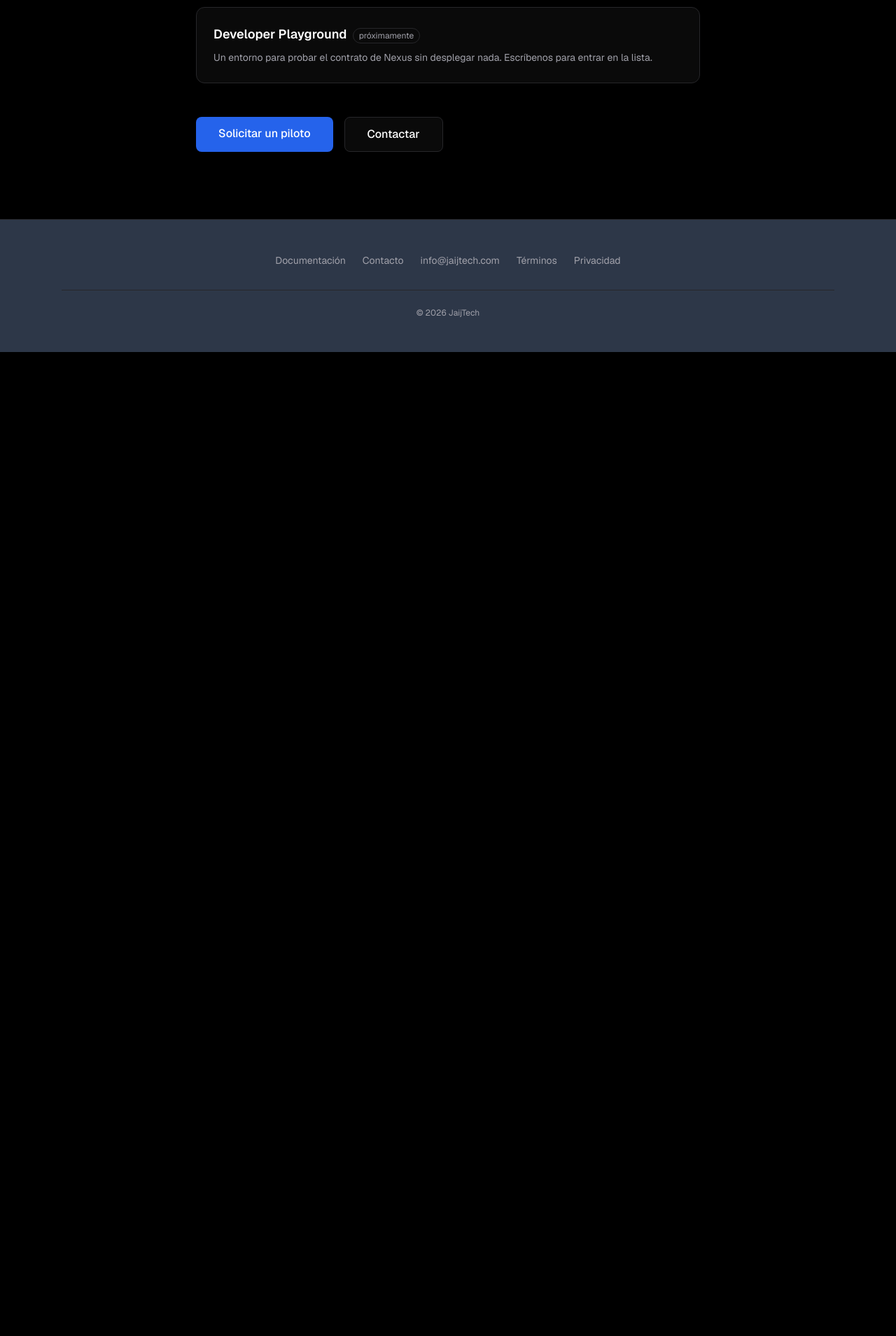
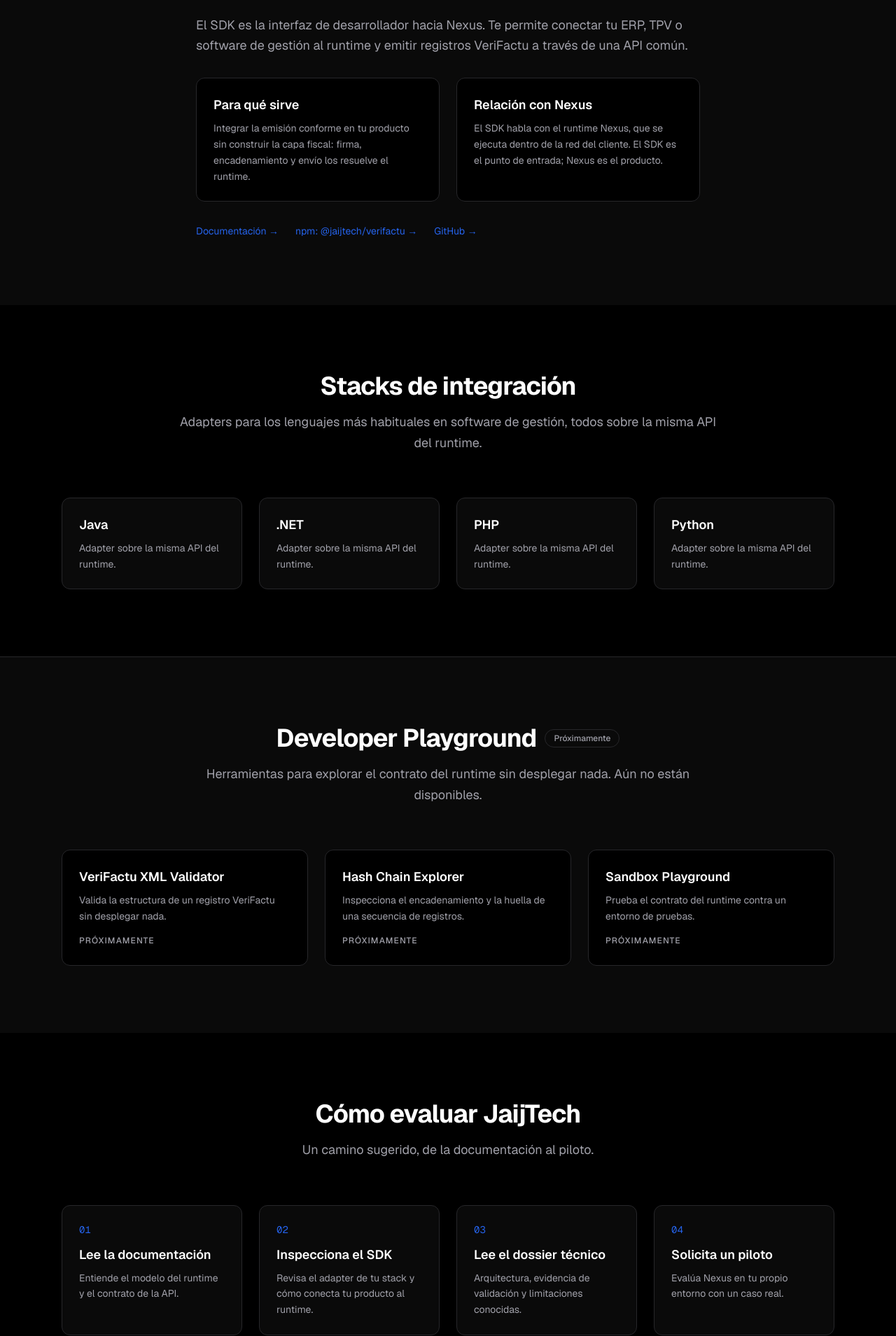
Before and after one commit to jaijtech/jaijtech.com, a Next.js app: page /developers in a window 1280 px wide. Shown: the part 633-2542 px from the top of the page at 70% size. Before the commit the page ends 1136 px from the top, so only its background shows below. Built offline with nearby package versions, Linux system fonts and the light colour scheme.

Commit message:
feat(site): add developers evaluation page

```diff
--- a/app/developers/page.tsx
+++ b/app/developers/page.tsx
@@ -4,56 +4,253 @@
 export const metadata: Metadata = {
   title: "Para desarrolladores",
   description:
-    "El punto de entrada técnico a Nexus: SDK y adapters para Java, .NET, PHP y Python, documentación y el futuro Developer Playground.",
+    "El punto de entrada técnico para evaluar JaijTech: SDK y adapters para Java, .NET, PHP y Python, documentación y el futuro Developer Playground. El runtime Nexus es el producto.",
 };
+
+// 3. Integration stacks
+const stacks = [
+  {
+    name: "Java",
+    body: "Adapter sobre la misma API del runtime.",
+  },
+  {
+    name: ".NET",
+    body: "Adapter sobre la misma API del runtime.",
+  },
+  {
+    name: "PHP",
+    body: "Adapter sobre la misma API del runtime.",
+  },
+  {
+    name: "Python",
+    body: "Adapter sobre la misma API del runtime.",
+  },
+];
+
+// 4. Developer Playground tools (coming soon)
+const playground = [
+  {
+    name: "VeriFactu XML Validator",
+    body: "Valida la estructura de un registro VeriFactu sin desplegar nada.",
+  },
+  {
+    name: "Hash Chain Explorer",
+    body: "Inspecciona el encadenamiento y la huella de una secuencia de registros.",
+  },
+  {
+    name: "Sandbox Playground",
+    body: "Prueba el contrato del runtime contra un entorno de pruebas.",
+  },
+];
+
+// 5. Technical evaluation path
+const evaluationPath = [
+  {
+    n: "01",
+    title: "Lee la documentación",
+    body: "Entiende el modelo del runtime y el contrato de la API.",
+  },
+  {
+    n: "02",
+    title: "Inspecciona el SDK",
+    body: "Revisa el adapter de tu stack y cómo conecta tu producto al runtime.",
+  },
+  {
+    n: "03",
+    title: "Lee el dossier técnico",
+    body: "Arquitectura, evidencia de validación y limitaciones conocidas.",
+  },
+  {
+    n: "04",
+    title: "Solicita un piloto",
+    body: "Evalúa Nexus en tu propio entorno con un caso real.",
+  },
+];
+
+// 6. FAQ
+const faqs = [
+  {
+    q: "¿El SDK es el producto?",
+    a: "No. El producto es Nexus, el runtime que se despliega e integra en tu producto. El SDK y los adapters son el punto de entrada técnico para evaluarlo e integrarlo.",
+  },
+  {
+    q: "¿Puedo usar el SDK sin Nexus?",
+    a: "El SDK y los adapters están pensados para integrar el runtime Nexus en tu producto. Son la interfaz hacia el runtime, no un sustituto de él.",
+  },
+  {
+    q: "¿Nexus es open source?",
+    a: "No. Nexus es el runtime comercial y se distribuye bajo licenciamiento; durante esta fase, a través del programa de piloto.",
+  },
+  {
+    q: "¿Puedo probar sin AEAT ni certificados?",
+    a: "La evaluación inicial del contrato y del SDK no requiere certificados de producción. La emisión conforme se valida contra el entorno de pruebas de la AEAT durante el piloto.",
+  },
+  {
+    q: "¿Cómo empiezo un piloto?",
+    a: "Desde la página de piloto puedes enviarnos tu producto, tu stack y tu caso de uso. Revisamos el encaje técnico y concretamos la conversación inicial.",
+  },
+];
 
 export default function DevelopersPage() {
   return (
+    <>
+      {/* 1. Hero */}
       <section className="mx-auto max-w-3xl px-6 py-24">
-      <h1 className="text-4xl font-bold tracking-tight md:text-5xl">
+        <p className="text-sm font-medium uppercase tracking-widest text-accent">
           Para desarrolladores
+        </p>
+        <h1 className="mt-4 text-4xl font-bold tracking-tight md:text-5xl">
+          El punto de entrada técnico para evaluar JaijTech
         </h1>
         <p className="mt-6 text-lg leading-relaxed text-muted">
-        El punto de entrada técnico a Nexus, para los equipos que evalúan el
-        runtime. El SDK es el on-ramp al runtime, no un producto aparte.
+          SDK, documentación y herramientas para que los equipos técnicos
+          evalúen e integren el runtime. El SDK es el on-ramp; el producto es{" "}
+          <Link href="/nexus" className="text-accent underline-offset-4 hover:underline">
+            Nexus
+          </Link>
+          , el runtime que se despliega en la infraestructura de tu cliente.
         </p>
+      </section>
 
-      <div className="mt-12 space-y-6">
-        <div className="rounded-xl border border-border bg-surface p-6">
-          <h2 className="text-lg font-semibold">SDK y adapters</h2>
+      {/* 2. SDK */}
+      <section className="border-t border-border bg-surface">
+        <div className="mx-auto max-w-3xl px-6 py-24">
+          <h2 className="text-3xl font-bold tracking-tight md:text-4xl">SDK</h2>
+          <p className="mt-4 text-lg leading-relaxed text-muted">
+            El SDK es la interfaz de desarrollador hacia Nexus. Te permite
+            conectar tu ERP, TPV o software de gestión al runtime y emitir
+            registros VeriFactu a través de una API común.
+          </p>
+          <div className="mt-8 grid gap-6 md:grid-cols-2">
+            <div className="rounded-xl border border-border bg-background p-6">
+              <h3 className="text-lg font-semibold">Para qué sirve</h3>
               <p className="mt-2 text-sm leading-relaxed text-muted">
-            Adapters para Java, .NET, PHP y Python con la misma API del runtime.
+                Integrar la emisión conforme en tu producto sin construir la capa
+                fiscal: firma, encadenamiento y envío los resuelve el runtime.
               </p>
             </div>
-        <div className="rounded-xl border border-border bg-surface p-6">
-          <h2 className="text-lg font-semibold">Documentación</h2>
+            <div className="rounded-xl border border-border bg-background p-6">
+              <h3 className="text-lg font-semibold">Relación con Nexus</h3>
               <p className="mt-2 text-sm leading-relaxed text-muted">
-            Guías de integración y referencia de la API del runtime.
+                El SDK habla con el runtime Nexus, que se ejecuta dentro de la red
+                del cliente. El SDK es el punto de entrada; Nexus es el producto.
               </p>
+            </div>
+          </div>
+          <div className="mt-8 flex flex-wrap gap-x-6 gap-y-3 text-sm">
             <a
               href="https://docs.jaijtech.com"
               target="_blank"
               rel="noopener noreferrer"
-            className="mt-4 inline-block text-sm text-accent underline-offset-4 hover:underline"
+              className="text-accent underline-offset-4 hover:underline"
             >
-            docs.jaijtech.com →
+              Documentación →
+            </a>
+            <a
+              href="https://www.npmjs.com/package/@jaijtech/verifactu"
+              target="_blank"
+              rel="noopener noreferrer"
+              className="text-accent underline-offset-4 hover:underline"
+            >
+              npm: @jaijtech/verifactu →
+            </a>
+            <a
+              href="https://github.com/jaijtech/verifactu"
+              target="_blank"
+              rel="noopener noreferrer"
+              className="text-accent underline-offset-4 hover:underline"
+            >
+              GitHub →
             </a>
           </div>
-        <div className="rounded-xl border border-border bg-surface p-6">
-          <h2 className="text-lg font-semibold">
-            Developer Playground{" "}
-            <span className="ml-1 rounded-full border border-border px-2 py-0.5 text-xs font-normal text-muted">
-              próximamente
-            </span>
+        </div>
+      </section>
+
+      {/* 3. Integration stacks */}
+      <section className="mx-auto max-w-6xl px-6 py-24">
+        <div className="mx-auto max-w-3xl text-center">
+          <h2 className="text-3xl font-bold tracking-tight md:text-4xl">
+            Stacks de integración
           </h2>
-          <p className="mt-2 text-sm leading-relaxed text-muted">
-            Un entorno para probar el contrato de Nexus sin desplegar nada.
-            Escríbenos para entrar en la lista.
+          <p className="mt-4 text-lg leading-relaxed text-muted">
+            Adapters para los lenguajes más habituales en software de gestión,
+            todos sobre la misma API del runtime.
           </p>
         </div>
+        <div className="mt-16 grid gap-6 sm:grid-cols-2 lg:grid-cols-4">
+          {stacks.map((s) => (
+            <div
+              key={s.name}
+              className="rounded-xl border border-border bg-surface p-6"
+            >
+              <h3 className="text-lg font-semibold">{s.name}</h3>
+              <p className="mt-2 text-sm leading-relaxed text-muted">{s.body}</p>
             </div>
+          ))}
+        </div>
+      </section>
 
-      <div className="mt-12 flex flex-col gap-4 sm:flex-row">
+      {/* 4. Developer Playground */}
+      <section className="border-t border-border bg-surface">
+        <div className="mx-auto max-w-6xl px-6 py-24">
+          <div className="mx-auto max-w-3xl text-center">
+            <div className="flex items-center justify-center gap-3">
+              <h2 className="text-3xl font-bold tracking-tight md:text-4xl">
+                Developer Playground
+              </h2>
+              <span className="rounded-full border border-border px-3 py-1 text-xs font-medium text-muted">
+                Próximamente
+              </span>
+            </div>
+            <p className="mt-4 text-lg leading-relaxed text-muted">
+              Herramientas para explorar el contrato del runtime sin desplegar
+              nada. Aún no están disponibles.
+            </p>
+          </div>
+          <div className="mt-16 grid gap-6 md:grid-cols-3">
+            {playground.map((p) => (
+              <div
+                key={p.name}
+                className="rounded-xl border border-border bg-background p-6"
+              >
+                <h3 className="text-lg font-semibold">{p.name}</h3>
+                <p className="mt-2 text-sm leading-relaxed text-muted">
+                  {p.body}
+                </p>
+                <span className="mt-4 inline-block text-xs font-medium uppercase tracking-widest text-muted">
+                  Próximamente
+                </span>
+              </div>
+            ))}
+          </div>
+        </div>
+      </section>
+
+      {/* 5. Technical evaluation path */}
+      <section className="mx-auto max-w-6xl px-6 py-24">
+        <div className="mx-auto max-w-3xl text-center">
+          <h2 className="text-3xl font-bold tracking-tight md:text-4xl">
+            Cómo evaluar JaijTech
+          </h2>
+          <p className="mt-4 text-lg leading-relaxed text-muted">
+            Un camino sugerido, de la documentación al piloto.
+          </p>
+        </div>
+        <div className="mt-16 grid gap-6 md:grid-cols-2 lg:grid-cols-4">
+          {evaluationPath.map((step) => (
+            <div
+              key={step.n}
+              className="rounded-xl border border-border bg-surface p-6"
+            >
+              <div className="font-mono text-sm text-accent">{step.n}</div>
+              <h3 className="mt-3 text-lg font-semibold">{step.title}</h3>
+              <p className="mt-2 text-sm leading-relaxed text-muted">
+                {step.body}
+              </p>
+            </div>
+          ))}
+        </div>
+        <div className="mt-12 flex flex-col justify-center gap-4 sm:flex-row">
           <Link
             href="/pilot"
             className="rounded-lg bg-accent px-8 py-3 text-base font-medium text-white transition-colors hover:bg-accent/90"
@@ -61,12 +258,35 @@
             Solicitar un piloto
           </Link>
           <Link
-          href="/contacto"
+            href="/dossier"
             className="rounded-lg border border-border bg-surface px-8 py-3 text-base font-medium text-foreground transition-colors hover:bg-surface-bright"
           >
-          Contactar
+            Leer el dossier técnico
           </Link>
         </div>
       </section>
+
+      {/* 6. FAQ */}
+      <section className="border-t border-border bg-surface">
+        <div className="mx-auto max-w-3xl px-6 py-24">
+          <h2 className="text-center text-3xl font-bold tracking-tight md:text-4xl">
+            Preguntas frecuentes
+          </h2>
+          <div className="mt-12 space-y-4">
+            {faqs.map((faq) => (
+              <div
+                key={faq.q}
+                className="rounded-xl border border-border bg-background p-6"
+              >
+                <h3 className="font-semibold">{faq.q}</h3>
+                <p className="mt-2 text-sm leading-relaxed text-muted">
+                  {faq.a}
+                </p>
+              </div>
+            ))}
+          </div>
+        </div>
+      </section>
+    </>
   );
 }
```
Lines whose indentation alone changed are shown as unchanged.
